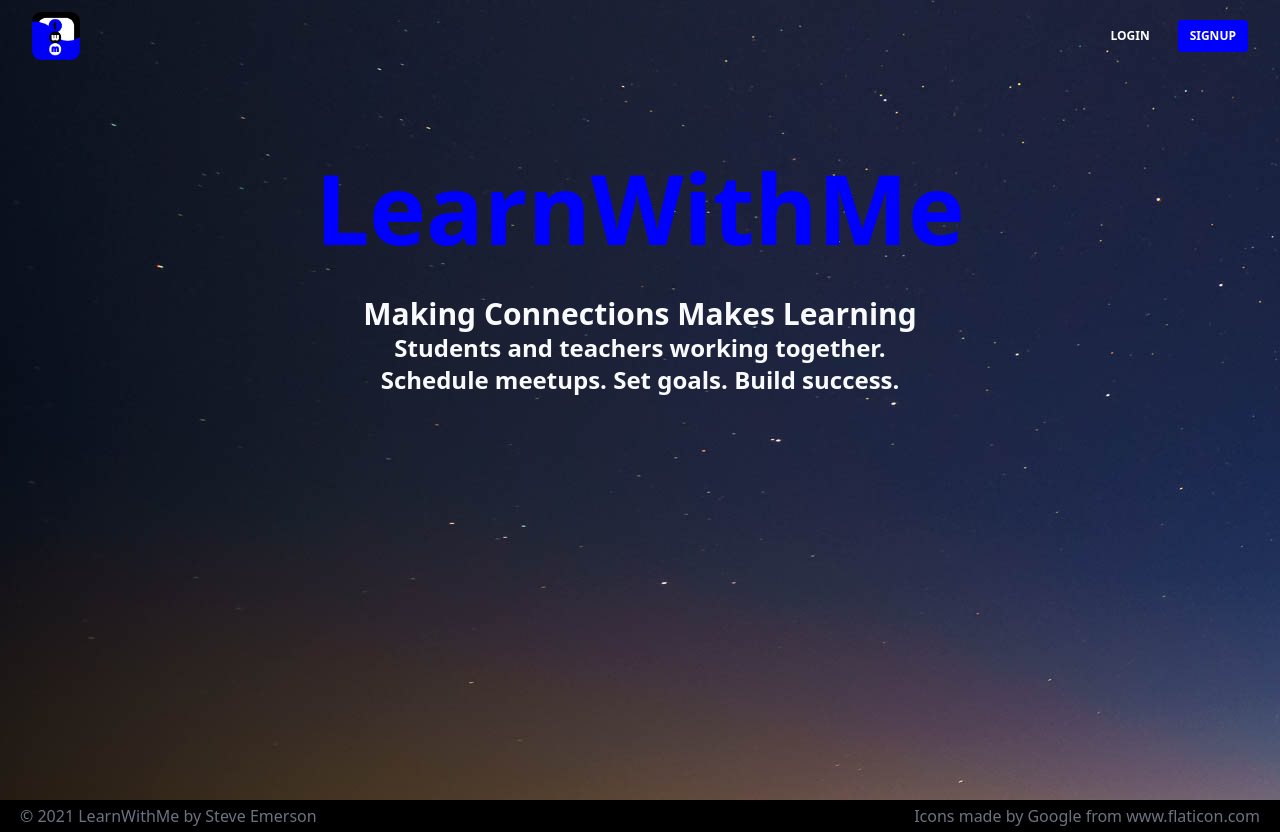
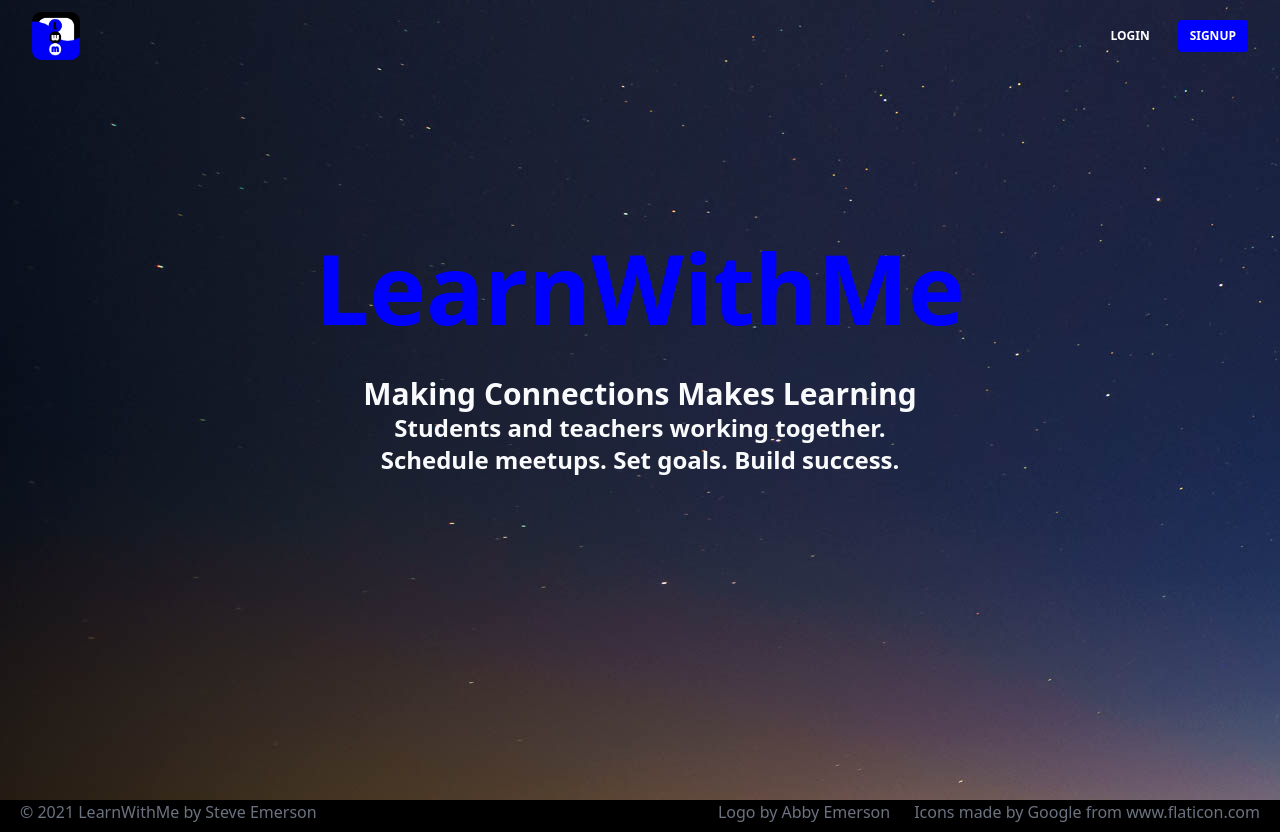
Before and after one commit to SteveEmerson/LearnWithMe-client, a React (Create React App) app: page /home in a window 1280 px wide. Built offline with nearby package versions, Linux system fonts and the light colour scheme.

Commit message:
Styling details

```diff
--- a/src/components/head_foot-components/Footer.tsx
+++ b/src/components/head_foot-components/Footer.tsx
@@ -3,9 +3,14 @@ import * as React from 'react';
 class Footer extends React.Component<{},{}>{
   render(){
     return(
-      <div className="h-8 bg-black text-gray-500 flex flex-row justify-between items-center px-5">
+      <div className="h-8 bg-black text-gray-500 px-5 flex flex-row justify-between">
           <p className="">&copy; 2021 LearnWithMe by Steve Emerson</p>
-          <div>Icons made by <a href="https://www.flaticon.com/authors/google" title="Google">Google</a> from <a href="https://www.flaticon.com/" title="Flaticon">www.flaticon.com</a></div>
+          <div className="flex flex-row space-x-6">
+            <p>Logo by Abby Emerson</p>
+            <div className="">Icons made by <a href="https://www.flaticon.com/authors/google" title="Google">Google</a> from <a href="https://www.flaticon.com/" title="Flaticon">www.flaticon.com</a></div>
+
+          </div>
+
       </div>
     )
   }
--- a/src/components/settings-components/UpdatePartnerList.tsx
+++ b/src/components/settings-components/UpdatePartnerList.tsx
@@ -180,7 +180,7 @@ class UpdatePartnerList extends React.Component<UPLProps, UPLState>{
                 return (
                   <div className="py-1" key={`NP${partner.id}`}>
                     <div className="flex flex-row justify-between">
-                      <p>{partner.name}{partner.id}</p>
+                      <p>{partner.name}</p>
                       <button
                         className="max-h-5 px-2 py-1 flex items-center text-xs uppercase font-bold  text-white bg-gray-500 rounded hover:opacity-75"
                         key={`Remove${partner.id}`}
@@ -205,7 +205,7 @@ class UpdatePartnerList extends React.Component<UPLProps, UPLState>{
                   return(
                     <div className="py-1" key={`AP${partner.id}`}>
                       <div className="flex flex-row justify-between">
-                        <p key={`AllPartner${partner.id}`}>{partner.name}{partner.id}</p>
+                        <p key={`AllPartner${partner.id}`}>{partner.name}</p>
                         <button
                           className="max-h-5 px-2 py-1 flex items-center text-xs uppercase font-bold  text-white bg-gray-500 rounded hover:opacity-75"
                           key={`Add${partner.id}`}
--- a/src/components/splash-components/Home.tsx
+++ b/src/components/splash-components/Home.tsx
@@ -2,7 +2,7 @@ import * as React from 'react';
 
 function Home() {
   return(
-    <div className="text-center py-40">
+    <div className="text-center pt-60 min-h-screen">
       <p className="text-8xl text-blue-500 font-extrabold mb-10" style={{color:"blue"}}>LearnWithMe</p>
       <p className="text-3xl font-extrabold "> Making Connections Makes Learning</p>
       <p className="text-2xl font-bold "> Students and teachers working together. </p>
--- a/src/components/student-components/Student.tsx
+++ b/src/components/student-components/Student.tsx
@@ -252,7 +252,7 @@ class Student extends React.Component<StudentProps, StudentState> {
       <div className="bg-night-sky-back bg-fixed text-gray-50 min-h-screen">
         <Router>
           {/* NAV elements adapted from  https://www.creative-tim.com/learning-lab/tailwind-starter-kit/documentation/react/navbars*/}
-          <nav className="fixed w-screen flex flex-wrap items-center justify-between py-3 bg-opacity-0 mb-3">
+          <nav className="fixed w-screen flex flex-wrap items-center justify-between py-3 bg-gray-800 bg-opacity-20 mb-3">
             <div className="container px-4 mx-4 flex flex-wrap items-center justify-between">
               <div className="w-full relative flex justify-between lg:w-auto lg:static lg:block lg:justify-start">
 
--- a/src/components/student-components/StudentMeetingView.tsx
+++ b/src/components/student-components/StudentMeetingView.tsx
@@ -184,7 +184,7 @@ class StudentMeetingView extends React.Component<SMVProps, SMVState>{
     let temp: Array<Goal> = this.props.goals.filter((goal) => {
       return goal
     })
-    temp.sort((g1, g2) => (g1.targetDate > g2.targetDate) ? 1 : -1)
+    temp.sort((g1, g2) => (g1.targetDate > g2.targetDate) ? -1 : 1)
 
     this.setState({sortedGoals: temp})
   }
@@ -280,7 +280,7 @@ class StudentMeetingView extends React.Component<SMVProps, SMVState>{
   render(){
     return(
       <div className="px-10 pt-20">
-        <p className="font-bold text-5xl text-blue-500 mb-3" style={{color:"blue"}}>
+        <p className="font-bold text-5xl text-blue-500 mb-3 mt-5" style={{color:"blue"}}>
           {this.props.user.displayName}
         </p>
         <div className="grid grid-cols-2 gap-6 justify-items-end">
--- a/src/components/teacher-components/Teacher.tsx
+++ b/src/components/teacher-components/Teacher.tsx
@@ -279,7 +279,7 @@ class Teacher extends React.Component<TeacherProps, TeacherState> {
 
           {/* NAV elements adapted from  www.creative-tim.com/learning-lab/tailwind-starter-kit/documentation/react/navbars*/}
 
-          <nav className="fixed w-screen flex flex-wrap items-center justify-between py-3 bg-opacity-0 mb-3">
+          <nav className="fixed w-screen flex flex-wrap items-center justify-between py-3 bg-gray-800 bg-opacity-20 mb-3">
             <div className="container px-4 mx-4 flex flex-wrap items-center justify-between">
               <div className="w-full relative flex justify-between lg:w-auto lg:static lg:block lg:justify-start">
               <img className="max-h-12" src={logo} alt=""/>
--- a/src/components/teacher-components/TeacherMeetingView.tsx
+++ b/src/components/teacher-components/TeacherMeetingView.tsx
@@ -238,11 +238,11 @@ class TeacherMeetingView extends React.Component<TMVProps,TMVState>{
     return(
       <div className="px-10 pt-20">
         <div className="flex flex-row justify-between">
-          <p className="font-bold text-5xl text-blue-500 mb-5 ml-4" style={{color:"blue"}}>
+          <p className="font-bold text-5xl text-blue-500 mb-5 ml-4 mt-5" style={{color:"blue"}}>
             {this.props.user.displayName}
           </p>
           <button
-            className=" px-2 py-1 flex items-center text-xs uppercase font-bold  text-white bg-blue-600 rounded hover:opacity-75 max-h-10 self-center ml-10"
+            className=" px-2 py-1 flex items-center text-xs uppercase font-bold  text-white bg-blue-600 rounded hover:opacity-75 max-h-10 self-center mr-6"
             style={{backgroundColor:"blue"}}
             id="schedule-meeting"
             onClick={this.toggleScheduleMeeting}
@@ -265,9 +265,11 @@ class TeacherMeetingView extends React.Component<TMVProps,TMVState>{
           : null}
         <div className="grid grid-cols-2 gap-6">
           <div>
+            <p className="text-right mr-6 text-lg font-bold">Past</p>
             {this.state.pastMeetings.length !== 0 ? this.renderMeetingList(this.state.pastMeetings) : null}
           </div>
           <div>
+            <p className="text-left ml-6 text-lg font-bold">Future</p>
             {this.state.futureMeetings.length !== 0 ? this.renderMeetingList(this.state.futureMeetings) : null}
           </div>
         </div>
--- a/src/components/teacher-components/TeacherStudentView.tsx
+++ b/src/components/teacher-components/TeacherStudentView.tsx
@@ -172,7 +172,7 @@ class TeacherStudentView extends React.Component<TSVProps,TSVState>{
 
     return(
       <div className="px-10 pt-20">
-        <p className="font-bold text-5xl text-blue-500 mb-5 ml-4" style={{color:"blue"}}>{this.props.user.displayName}</p>
+        <p className="font-bold text-5xl text-blue-500 mb-5 ml-4 mt-5" style={{color:"blue"}}>{this.props.user.displayName}</p>
         {/* Contents ... SCF left  SCS grid right*/}
         <div className="grid grid-cols-3 gap-6" >
           <div className="col-span-1">
```
